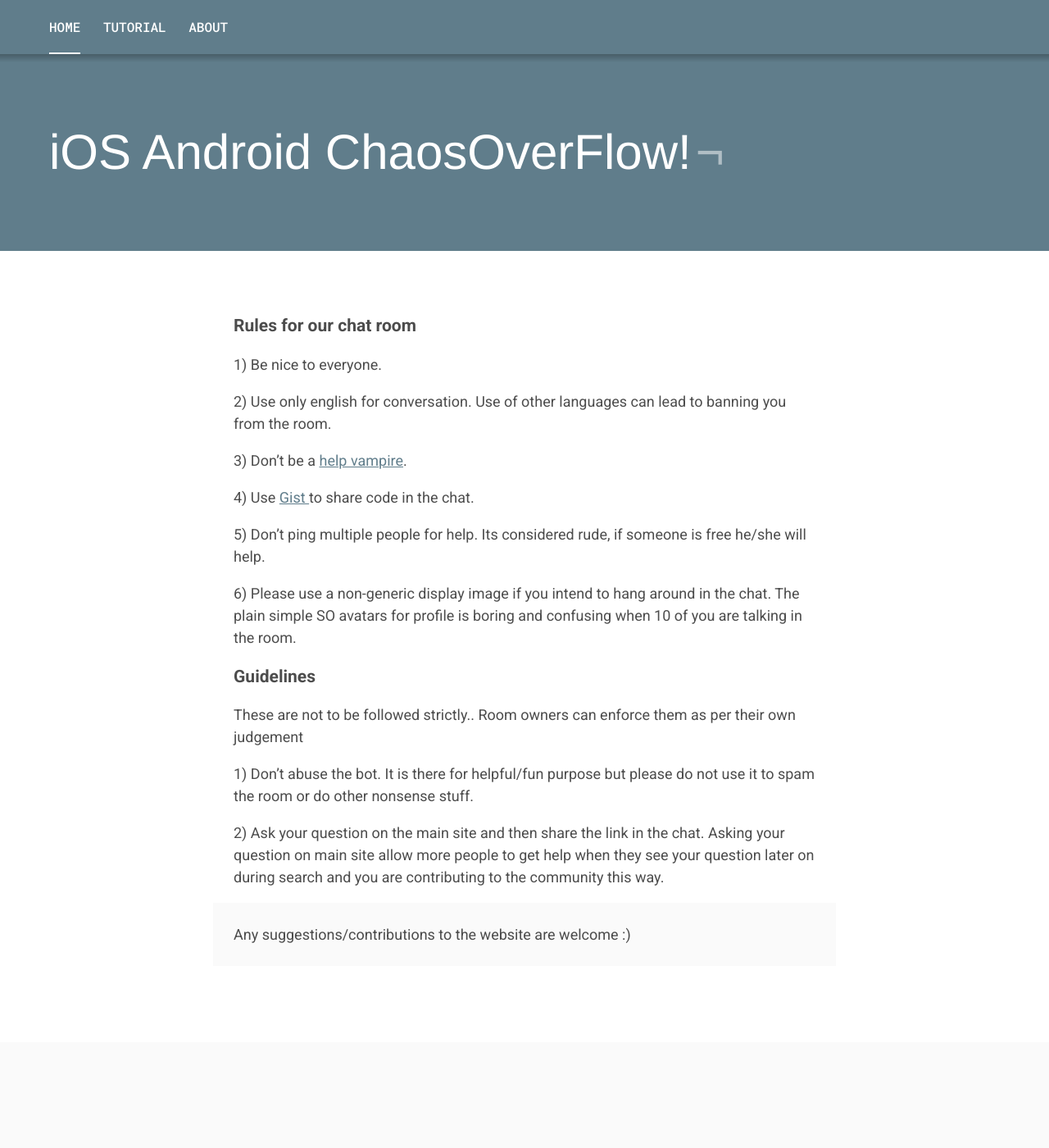
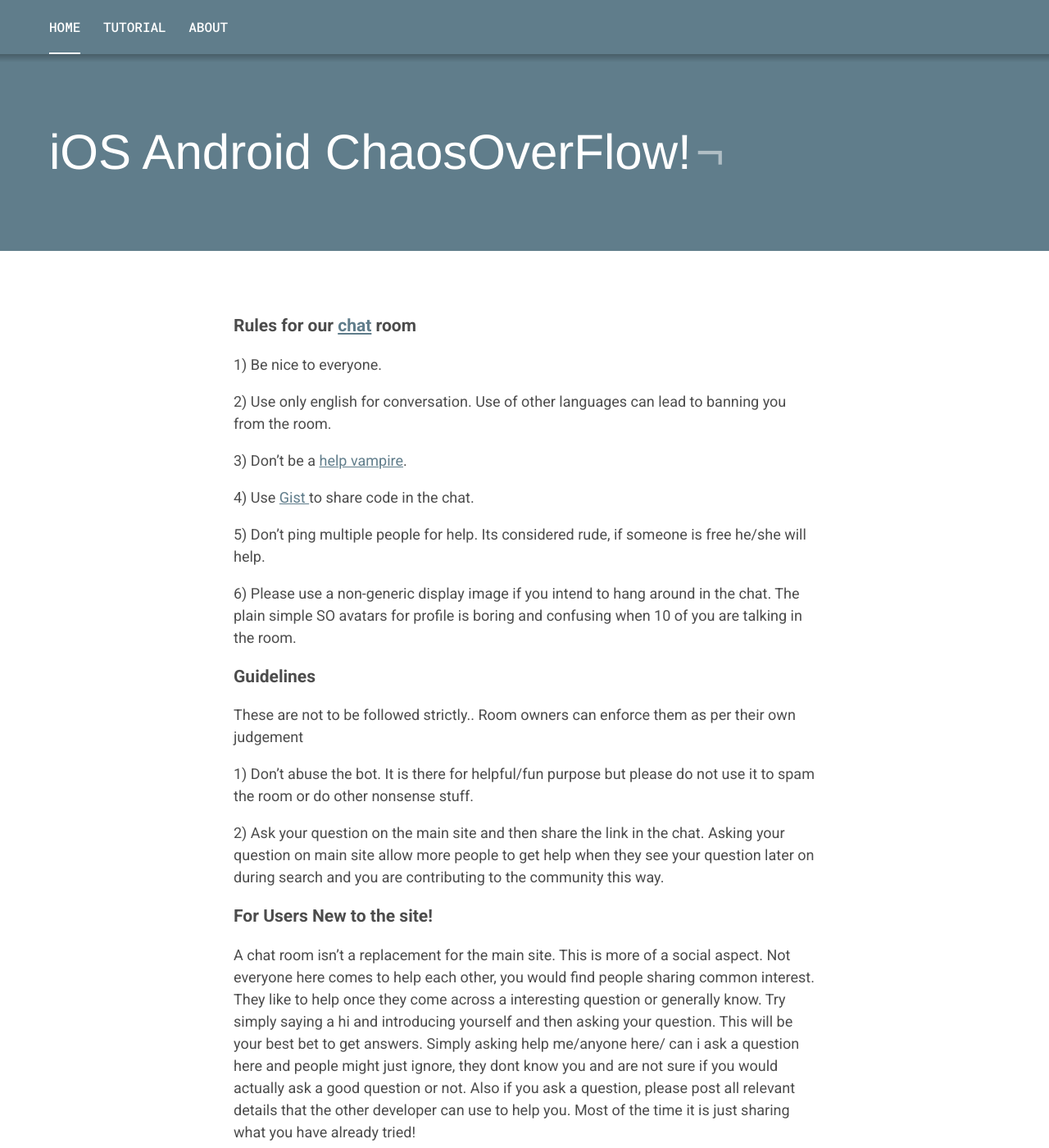
Before and after one commit to Shubhank101/iOSAndroidChaosOverFlow, a Jekyll site: the page built from index.markdown, in a window 1280 px wide and 1400 px high. Shown: the whole window at 82% size. Built offline with Jekyll 4.4.1, drawn with Linux system fonts in a browser that asks for light colours.

Commit message:
Updated Rules

```diff
--- a/index.markdown
+++ b/index.markdown
@@ -3,7 +3,7 @@
 title: iOS Android ChaosOverFlow!
 ---
 
-### Rules for our chat room
+### Rules for our [chat](http://chat.stackoverflow.com/rooms/26424/iosandroidchaosoverflow) room
 1) Be nice to everyone.
 
 2) Use only english for conversation. Use of other languages can lead to banning you from the room.
@@ -25,7 +25,11 @@
 2) Ask your question on the main site and then share the link in the chat. Asking your question on main site allow more people to get help when they see your question later on during search and you are contributing to the community this way.
 
 
+### For Users New to the site!
 
+A chat room isn't a replacement for the main site. This is more of a social aspect. Not everyone here comes to help each other, you would find people sharing common interest. They like to help once they come across a interesting question or generally know.
+Try simply saying a hi and introducing yourself and then asking your question. This will be your best bet to get answers. Simply asking help me/anyone here/ can i ask a question here and people might just ignore, they dont know you and are not sure if you would actually ask a good question or not.
+Also if you ask a question, please post all relevant details that the other developer can use to help you. Most of the time it is just sharing what you have already tried!
 
 
 
```
